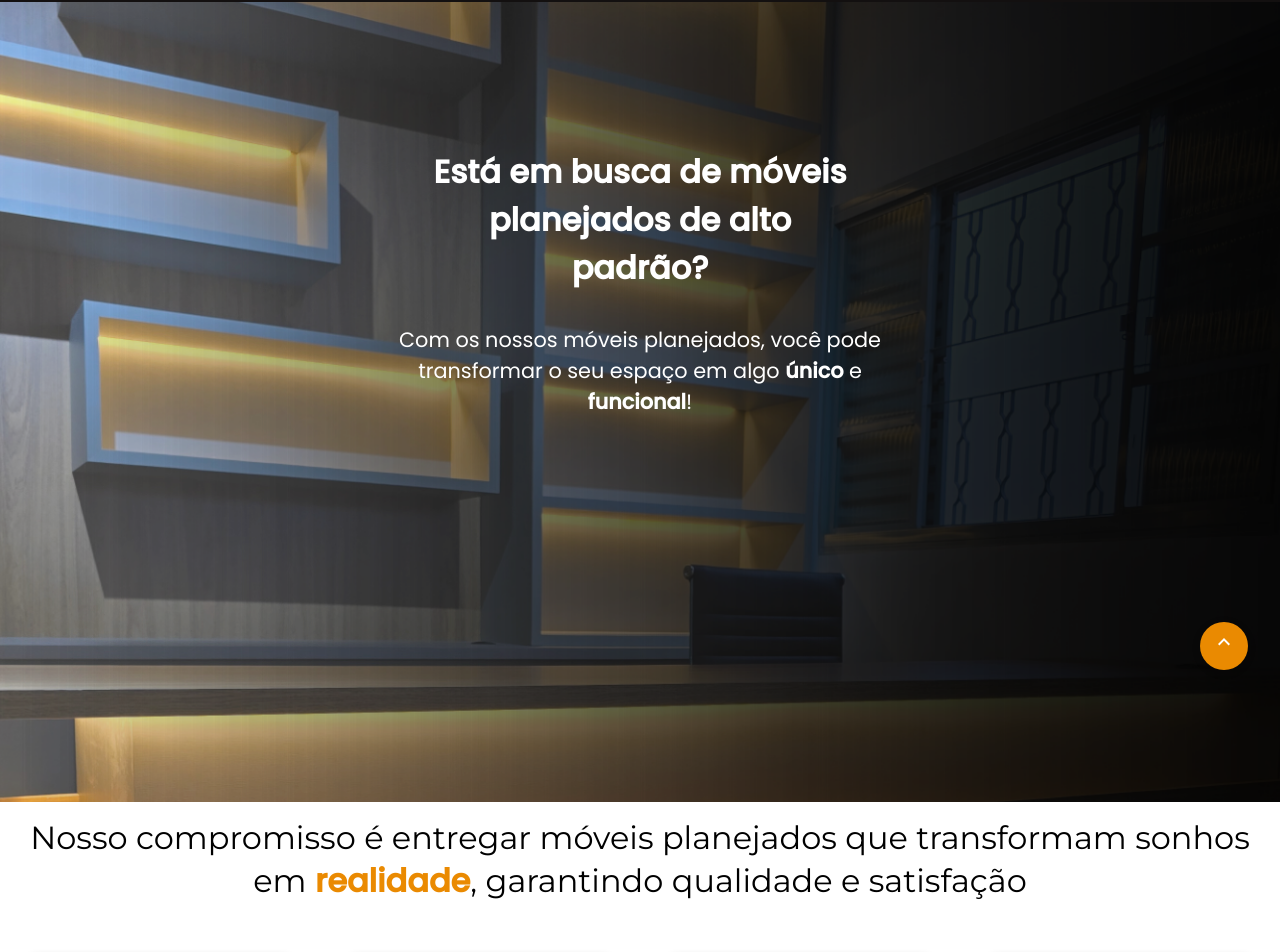
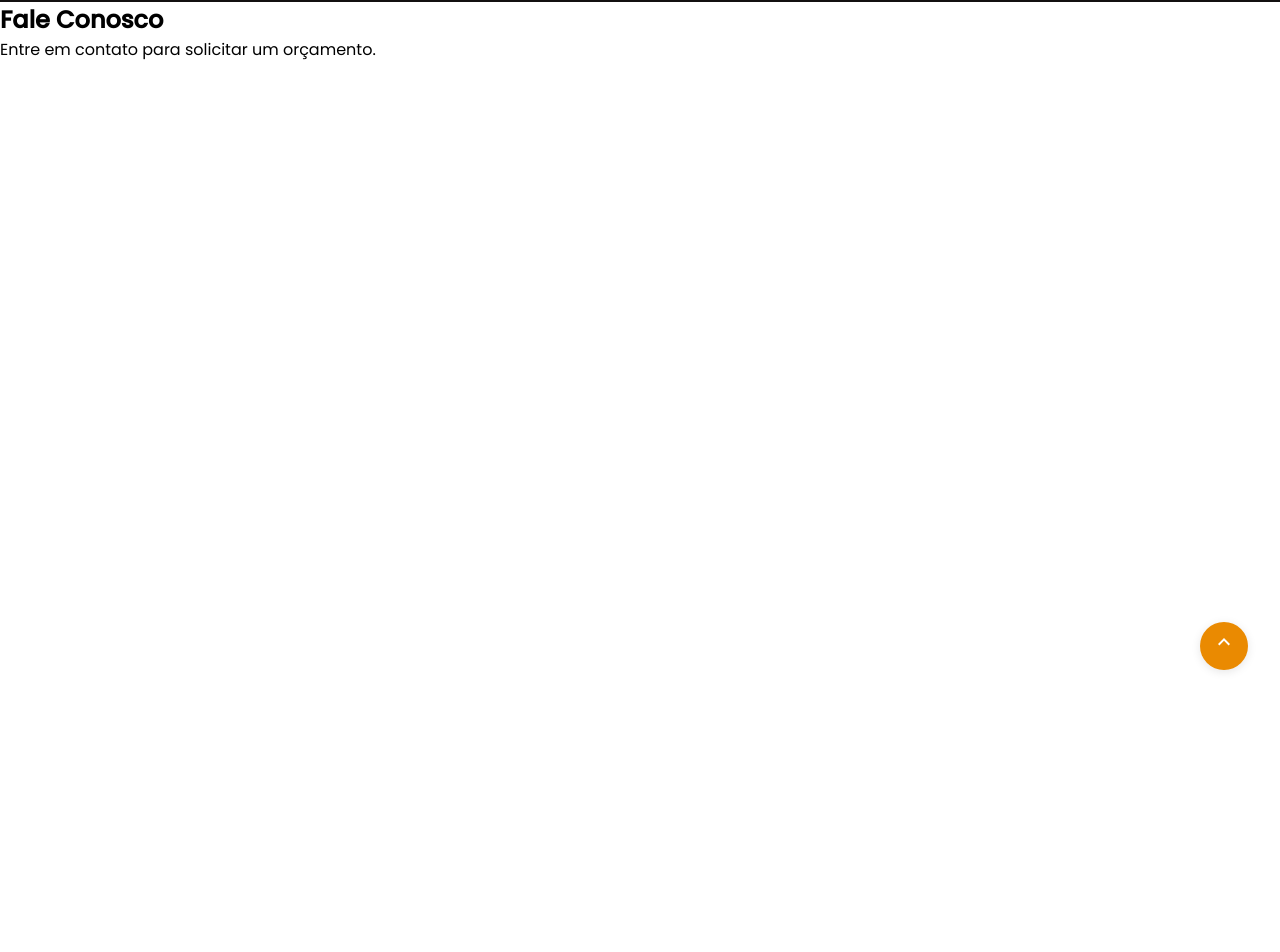
Before and after one commit to leandrobss1/EliasMelloPlanejados, a React (Create React App) app: page /servicos in a window 1280 px wide. Shown: the part 98-1050 px from the top of the page. After the commit the page ends 800 px from the top, so only its background shows below. Built offline with nearby package versions, Linux system fonts and the light colour scheme.

Commit message:
Gerenciando rotas com React Router

```diff
--- a/package.json
+++ b/package.json
@@ -13,10 +13,12 @@
 		"@types/react": "^18.3.12",
 		"@types/react-dom": "^18.3.1",
 		"express": "^5.1.0",
+		"framer-motion": "^12.23.24",
 		"react": "^18.3.1",
 		"react-dom": "^18.3.1",
 		"react-icons": "^5.3.0",
 		"react-intersection-observer": "^9.14.0",
+		"react-router-dom": "^7.9.5",
 		"react-scripts": "5.0.1",
 		"styled-components": "^6.1.13",
 		"swiper": "^11.1.15",
--- a/src/App.tsx
+++ b/src/App.tsx
@@ -1,23 +1,32 @@
 import React from 'react';
 import { Header } from './components/Header/Header';
 import { GlobalStyles } from './styles/GlobalStyles';
-import { Main } from './components/Main/Main';
-import Cards from './components/Cards/Cards';
-import { Carousel } from './components/Project/Carousel';
 import ScrollToTop from './components/ScrollButton/Scroll';
 import { Google } from './components/GoogleComments/Google';
+import { Outlet, useLocation } from 'react-router-dom';
+import { AnimatePresence, motion } from 'framer-motion';
 
 function App() {
+  const location = useLocation();
+
   return (
     <>
       <GlobalStyles />
       <Header />
-			<Main />
-			<Cards />
-			<Carousel />
+
+      <AnimatePresence mode="wait">
+        <motion.div
+          key={location.pathname}
+          initial={{ opacity: 1 }}
+          animate={{ opacity: 1 }}
+          exit={{ opacity: 0 }}
+          transition={{ duration: 0.5 }}
+        >
+          <Outlet />
+        </motion.div>
+      </AnimatePresence>
 
       <ScrollToTop />
-			<Google />
     </>
   );
 }
--- a/src/components/Header/Header.tsx
+++ b/src/components/Header/Header.tsx
@@ -1,6 +1,7 @@
 import React, { useState } from 'react';
 import * as S from './styles';
 import LogoIcon from '../../assets/img/lg-elias.png';
+import { Link } from 'react-router-dom';
 
 export const Header: React.FC = () => {
   const [isMenuOpen, setIsMenuOpen] = useState(false);
@@ -9,14 +10,18 @@ export const Header: React.FC = () => {
     setIsMenuOpen(!isMenuOpen);
   };
 
+  const closeMenu = () => {
+    setIsMenuOpen(false);
+  };
+
   return (
     <S.StyledHeader>
       <S.Wrapper>
         <S.HeaderTitle>
           <S.StyledIcon
             src={LogoIcon}
-						alt='EliasMelloLogo'
-						title='EliasMello InnovationInDesign'
+            alt="EliasMelloLogo"
+            title="EliasMello InnovationInDesign"
           />
         </S.HeaderTitle>
 
@@ -30,10 +35,21 @@ export const Header: React.FC = () => {
         </S.HamburgerIcon>
 
         <S.Menu isMenuOpen={isMenuOpen}>
-					<S.Button>Home</S.Button>
-					<S.Button>Projetos</S.Button>
-					<S.Button>Serviços</S.Button>
-					<S.OrçButton>Orçamento</S.OrçButton>
+          <S.Button as={Link} to="/" onClick={closeMenu}>
+            Home
+          </S.Button>
+
+          <S.Button as={Link} to="/produtos" onClick={closeMenu}>
+            Projetos
+          </S.Button>
+
+          <S.Button as={Link} to="/servicos" onClick={closeMenu}>
+            Serviços
+          </S.Button>
+
+          <S.OrçButton as={Link} to="/orcamento" onClick={closeMenu}>
+            Orçamento
+          </S.OrçButton>
         </S.Menu>
       </S.Wrapper>
     </S.StyledHeader>
--- a/src/components/Header/styles.ts
+++ b/src/components/Header/styles.ts
@@ -71,6 +71,9 @@ export const ButtonsWrapper = styled.div`
 `;
 
 export const OrçButton = styled.button`
+	display: flex;
+  	align-items: center;
+  	justify-content: center;
 	border: none;
 	height: 40px;
 	padding: 0 1rem;
@@ -80,6 +83,7 @@ export const OrçButton = styled.button`
 	font-weight: 400;
 	background-color: orange;
 	position: relative;
+	text-decoration: none;
 
 	&::after {
 		content: '';
@@ -109,6 +113,9 @@ export const OrçButton = styled.button`
 `;
 
 export const Button = styled.button`
+	display: flex;
+ 	align-items: center;
+  	justify-content: center;
 	border: none;
 	height: 40px;
 	padding: 0 1rem;
@@ -118,6 +125,7 @@ export const Button = styled.button`
 	font-weight: 400;
 	background-color: #131010;
 	position: relative;
+	text-decoration: none;
 
 	&::after {
 		content: '';
--- a/src/index.tsx
+++ b/src/index.tsx
@@ -1,22 +1,36 @@
 import React from 'react';
 import ReactDOM from 'react-dom/client';
+import { BrowserRouter, Routes, Route } from 'react-router-dom';
 import App from './App';
+import Home from './pages/Home';
+import Produtos from './pages/Produtos';
+import Serviços from './pages/Serviços';
+import { Orçamento } from './pages/Orçamento';
 
 import { register } from 'swiper/element/bundle';
-
 import 'swiper/css';
 import 'swiper/css/navigation';
 import 'swiper/css/pagination';
 import 'swiper/css/scrollbar';
 
+
 register();
 
 const root = ReactDOM.createRoot(
-	document.getElementById('root') as HTMLElement
+  document.getElementById('root') as HTMLElement
 );
 
 root.render(
-	<React.StrictMode>
-		<App />
-	</React.StrictMode>
+  <React.StrictMode>
+    <BrowserRouter>
+      <Routes>
+        <Route path="/" element={<App />}>
+          <Route index element={<Home />} />
+          <Route path="produtos" element={<Produtos />} />
+          <Route path="servicos" element={<Serviços />} />
+		  <Route path="orcamento" element={<Orçamento />} />
+        </Route>
+      </Routes>
+    </BrowserRouter>
+  </React.StrictMode>
 );
--- /dev/null
+++ b/src/pages/Home.tsx
@@ -0,0 +1,16 @@
+import { Main } from '../components/Main/Main'
+import Cards from '../components/Cards/Cards'
+import { Carousel } from '../components/Project/Carousel'
+import { Google } from '../components/GoogleComments/Google'
+
+export default function Home() {
+  return (
+    <>
+      <Main />
+      <Cards />
+      <Carousel />
+      <Google />
+
+    </>
+  )
+}
--- /dev/null
+++ b/src/pages/Orçamento.tsx
@@ -0,0 +1,5 @@
+export function Orçamento (){
+    return(
+        <h1>Faça seu orçamento</h1>
+    )
+}
--- /dev/null
+++ b/src/pages/Produtos.tsx
@@ -0,0 +1,8 @@
+export default function Produtos() {
+  return (
+    <section>
+      <h1>Nossos Produtos</h1>
+      <p>Aqui você pode explorar nossos móveis planejados.</p>
+    </section>
+  )
+}
--- /dev/null
+++ b/src/pages/Serviços.tsx
@@ -0,0 +1,8 @@
+export default function Serviços() {
+  return (
+    <section>
+      <h1>Fale Conosco</h1>
+      <p>Entre em contato para solicitar um orçamento.</p>
+    </section>
+  )
+}
```
Also changed, not shown: src/inde.js (deleted, +0 -12 lines), 2 other files (tests, documents, lock files or other folders). Lines whose indentation alone changed are shown as unchanged.
